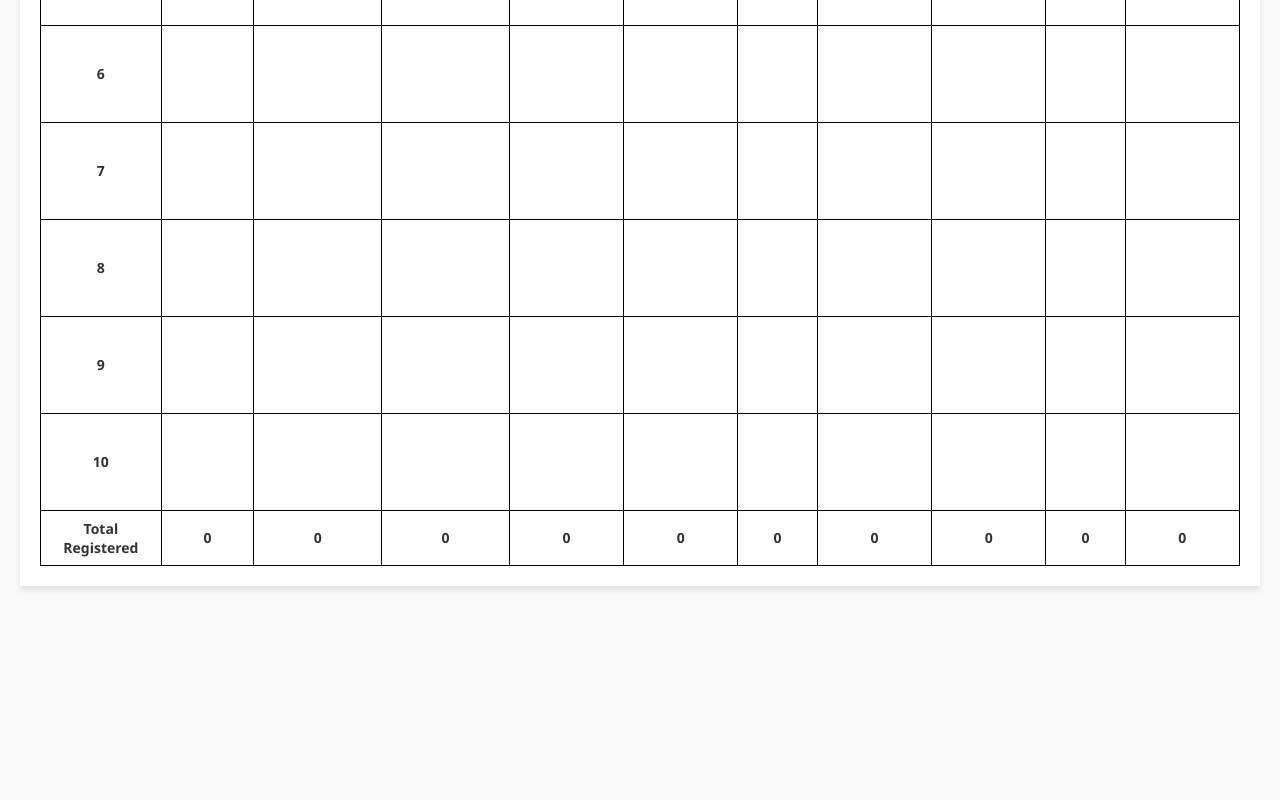
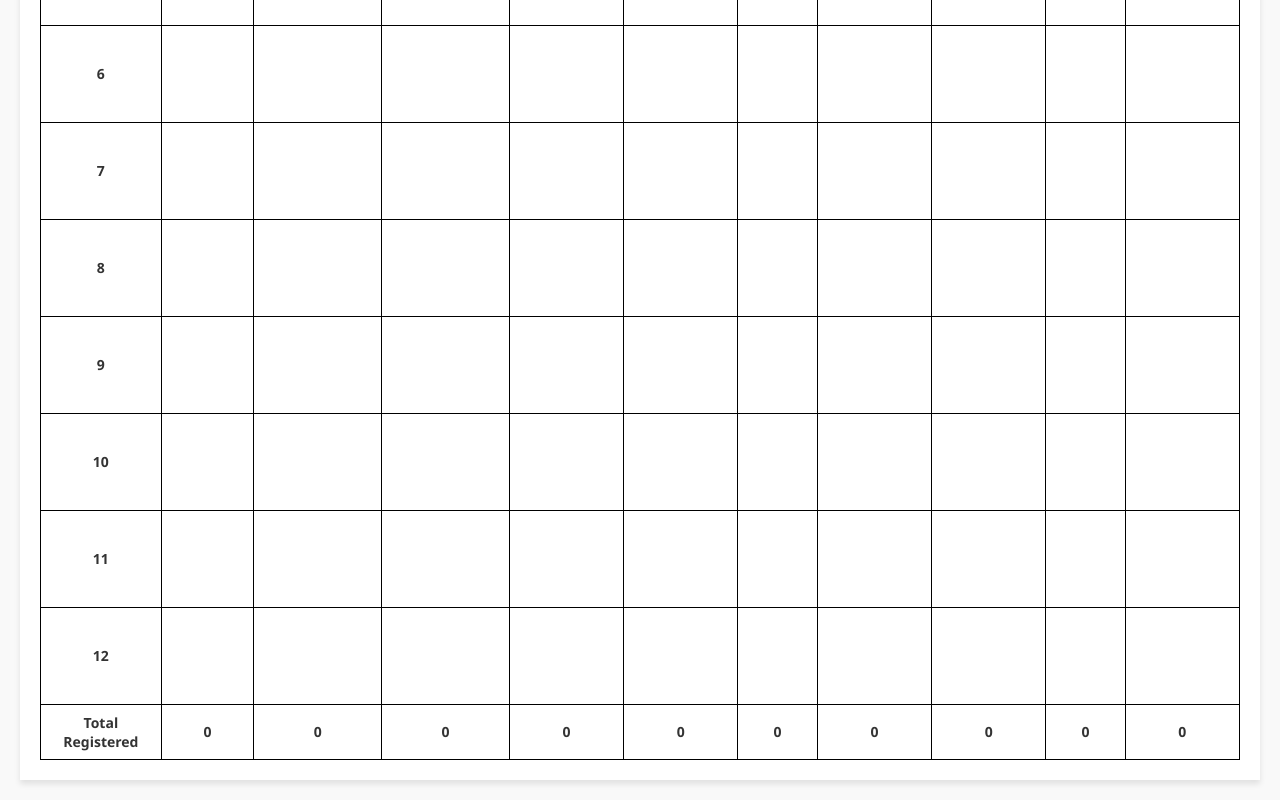
Before and after one commit to naveenkhanJ/event-booking, a React (Vite) app: page / in a window 1280 px wide. Shown: the part 799-1599 px from the top of the page. Before the commit the page ends 1405 px from the top, so only its background shows below. Built offline with nearby package versions, Linux system fonts and the light colour scheme; no server answers; the database is empty.

Commit message:
Increase slot count to 12

```diff
--- a/src/components/ScheduleTable.jsx
+++ b/src/components/ScheduleTable.jsx
@@ -13,7 +13,7 @@ const SLOTS = [
     { id: 10, time: '6.45pm - 7.45pm' },
 ];
 
-const ROWS = Array.from({ length: 10 }, (_, i) => i + 1);
+const ROWS = Array.from({ length: 12 }, (_, i) => i + 1);
 
 const ScheduleTable = ({ bookings, onSlotClick, selectedDate }) => {
     const getBooking = (rowId, slotId) => {
```
